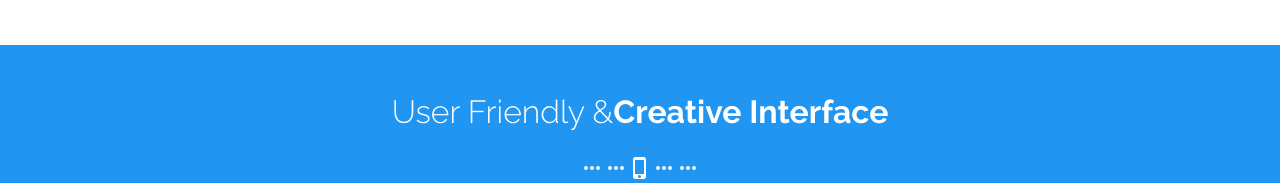
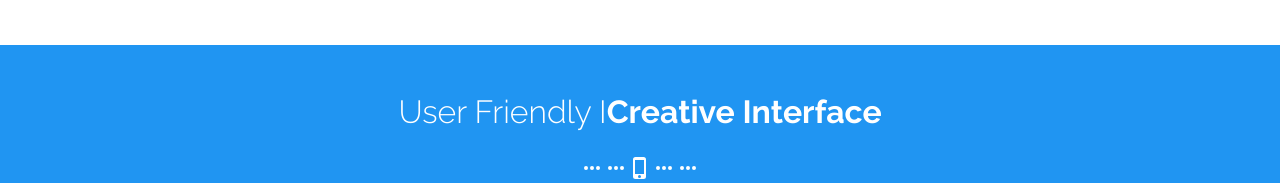
Before and after one commit to vadycka/vadychkaw.github.io, a plain HTML site: page index.html in a window 1280 px wide. Shown: the part 3434-3617 px from the top of the page. Drawn offline with nearby package versions, Linux system fonts and the light colour scheme.

Commit message:
Update index.html

```diff
--- a/index.html
+++ b/index.html
@@ -211,7 +211,7 @@
 <div class="container-fluid user">
 <div class="container">
   <div class="row d-flex align-items-center flex-column mt-5">
-    <h2 class="text-white Raleway—Light mt-5 mb-4">User Friendly &<span class="Raleway—Bold">Creative Interface</span></h2>
+    <h2 class="text-white Raleway—Light mt-5 mb-4">User Friendly I<span class="Raleway—Bold">Creative Interface</span></h2>
     <p><svg style="width:24px;height:24px" viewBox="0 0 24 24">
     <path fill="#FFFFFF" d="M16,12A2,2 0 0,1 18,10A2,2 0 0,1 20,12A2,2 0 0,1 18,14A2,2 0 0,1 16,12M10,12A2,2 0 0,1 12,10A2,2 0 0,1 14,12A2,2 0 0,1 12,14A2,2 0 0,1 10,12M4,12A2,2 0 0,1 6,10A2,2 0 0,1 8,12A2,2 0 0,1 6,14A2,2 0 0,1 4,12Z" />
 </svg><svg style="width:24px;height:24px" viewBox="0 0 24 24">
```
